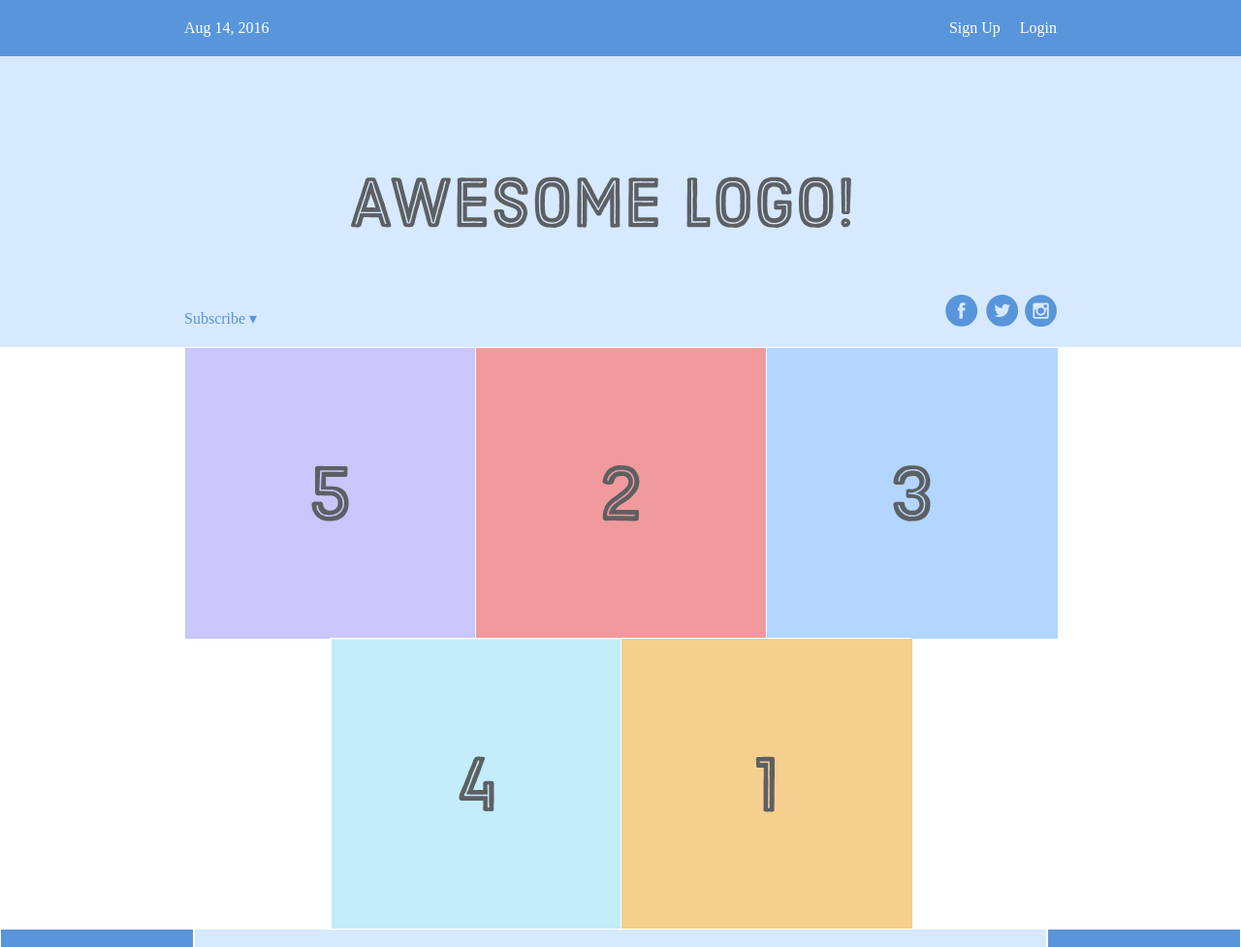
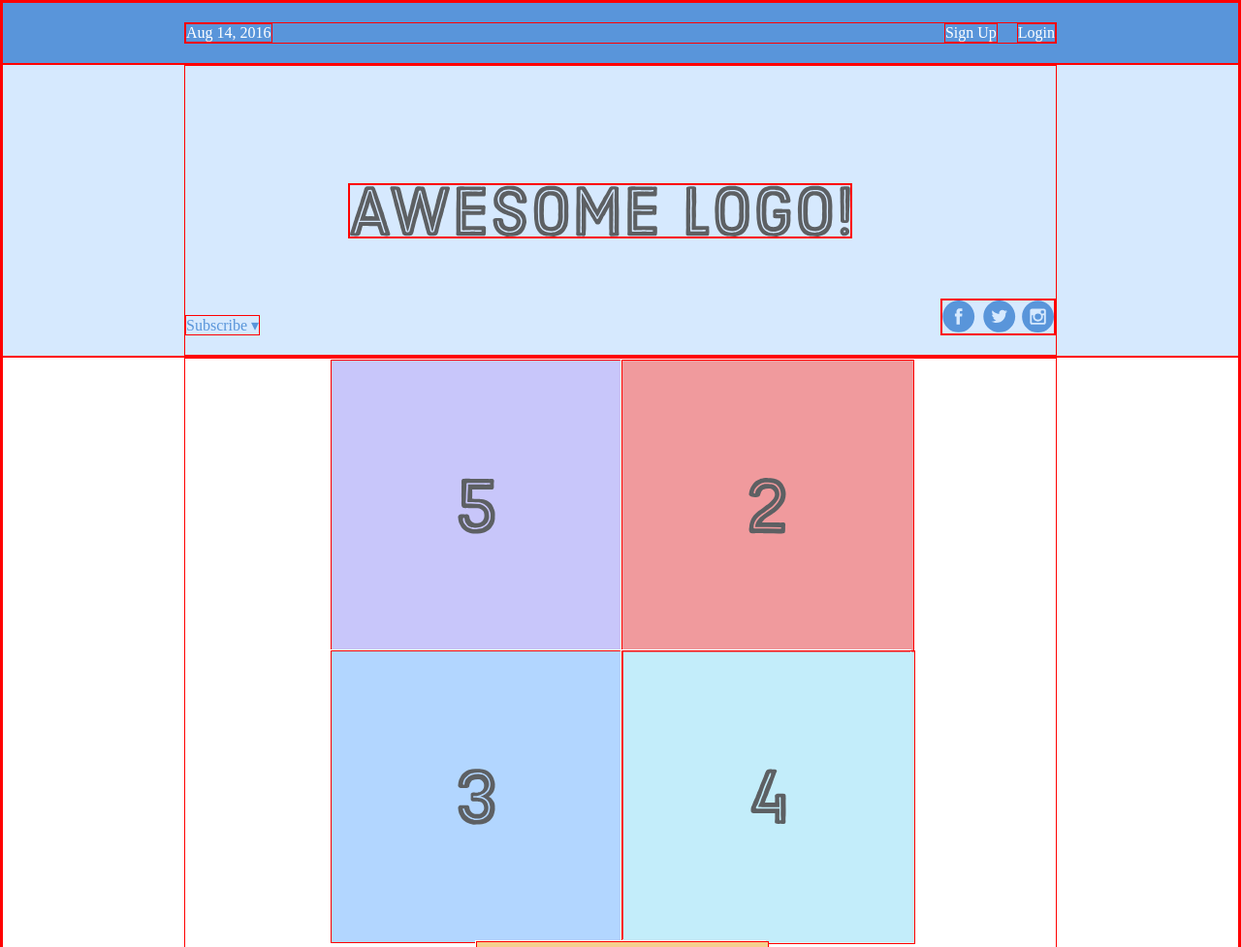
Before and after one commit to Rastien/FlexBoxExample, a plain HTML site: page index.html in a window 1280 px wide. Shown: the top 977 px of the page at 97% size. Drawn offline with Linux system fonts and the light colour scheme.

Commit message:
flexBox examples complete

```diff
--- a/index.html
+++ b/index.html
@@ -8,12 +8,11 @@
     <div class='menu-container'>
       <div class='menu'>
         <div class='date'>Aug 14, 2016</div>
-        <div class="links">
-          <div class='signup'>Sign Up</div>
-          <div class='login'>Login</div>
-        </div>
+        <div class='signup'>Sign Up</div>
+        <div class='login'>Login</div>
       </div>
     </div>
+
     <div class='header-container'>
       <div class='header'>
         <div class='subscribe'>Subscribe &#9662;</div>
--- a/styles.css
+++ b/styles.css
@@ -2,7 +2,7 @@
     margin: 0;
     padding: 0;
     box-sizing: border-box;
-    /* border: 1px solid red; */
+     border: 1px solid red;
   }
 
   .menu-container {
@@ -19,13 +19,12 @@
     justify-content: space-between;
   }
 
-  .links {
-    display: flex;
-    justify-content: flex-end;
+  .login{
+    margin-left: 20px;
   }
 
-  .login{
-    margin-left: 20px;
+  .signup {
+    margin-left: auto;
   }
 
   .header-container {
```
